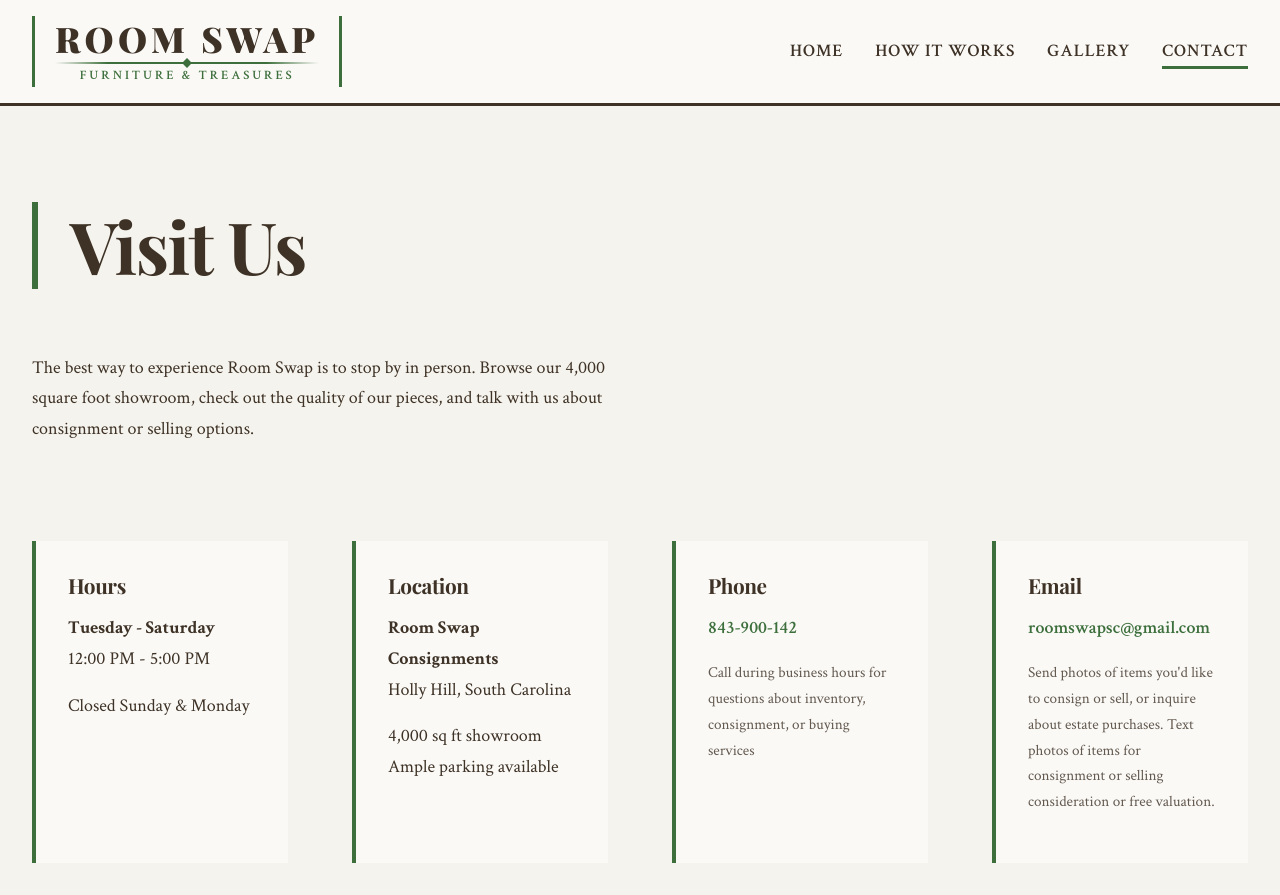
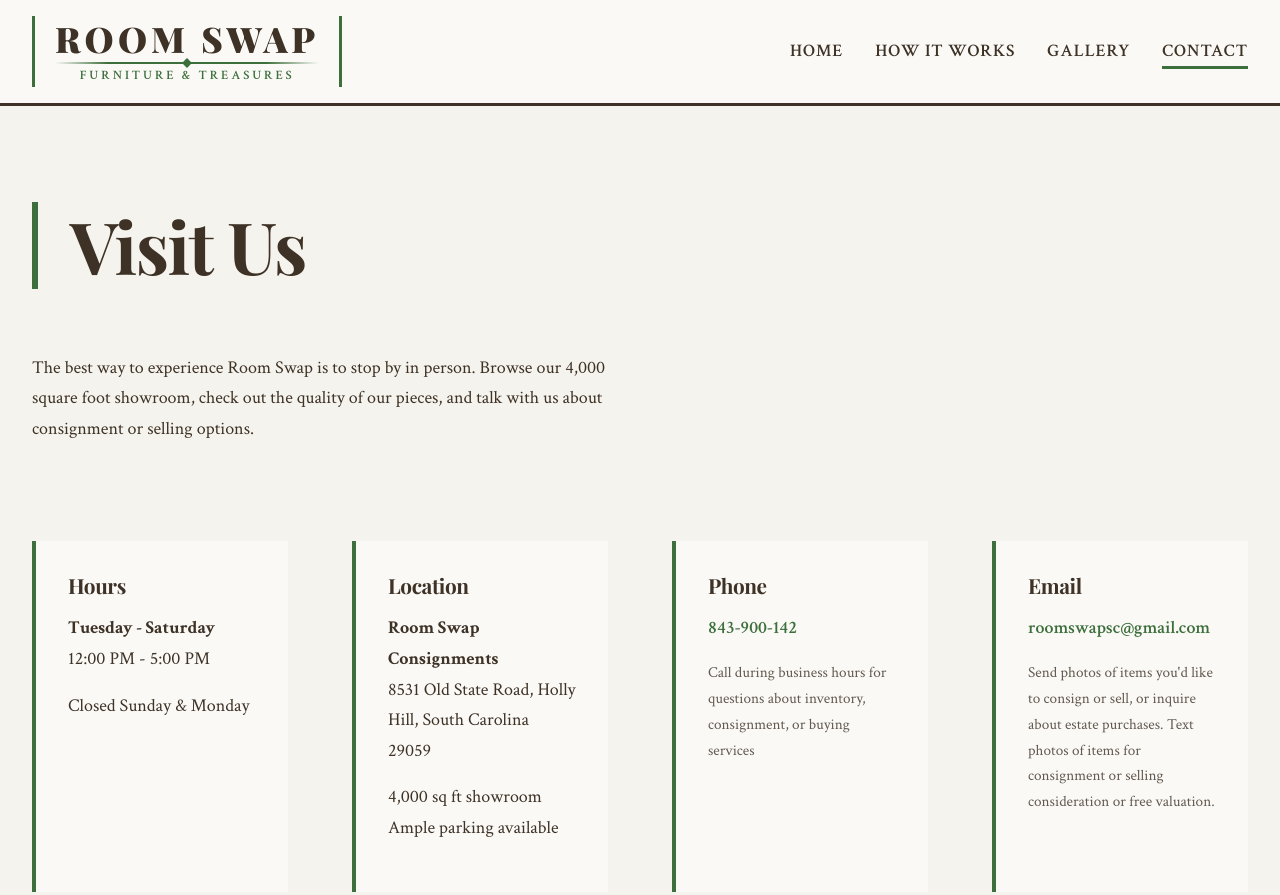
Before and after one commit to estatesaleconnect/roomswap-website, a plain HTML site: page contact.html in a window 1280 px wide. Shown: the top 895 px of the page. Drawn offline with nearby package versions, Linux system fonts and the light colour scheme.

Commit message:
Update contact.html

```diff
--- a/contact.html
+++ b/contact.html
@@ -46,7 +46,7 @@
 
                 <div class="contact-card">
                     <h3>Location</h3>
-                    <p><strong>Room Swap Consignments</strong><br>Holly Hill, South Carolina</p>
+                    <p><strong>Room Swap Consignments</strong><br>8531 Old State Road, Holly Hill, South Carolina 29059</p>
                     <p style="margin-top: 1rem;">4,000 sq ft showroom<br>Ample parking available</p>
                 </div>
 
```
